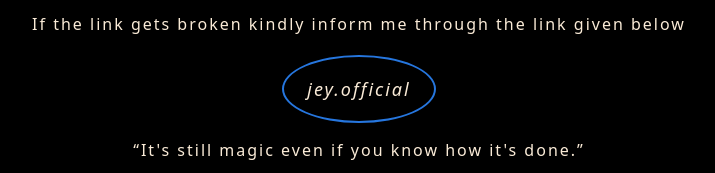
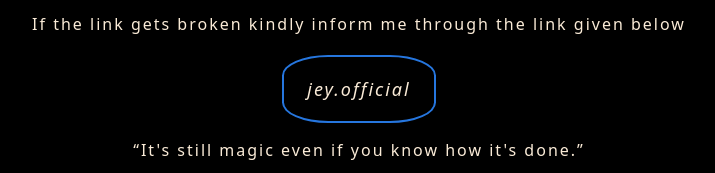
Before and after one commit to Thomas-aang/CyberFox, a plain HTML site: page index.html in a window 1280 px wide. Shown: the part 999-1172 px from the top of the page, without its empty margins (281-996 px from the left). Drawn offline with Linux system fonts and the light colour scheme.

Commit message:
Update styles.css

```diff
--- a/styles.css
+++ b/styles.css
@@ -68,7 +68,7 @@ a:hover{
     border: 1px solid rgba(44, 136, 255, 0.87);
     border-width: 2px;
     padding: 20px;
-    border-radius: 75%;
+    border-radius: 30%;
 
     width: 110px;
     display: block;
```
